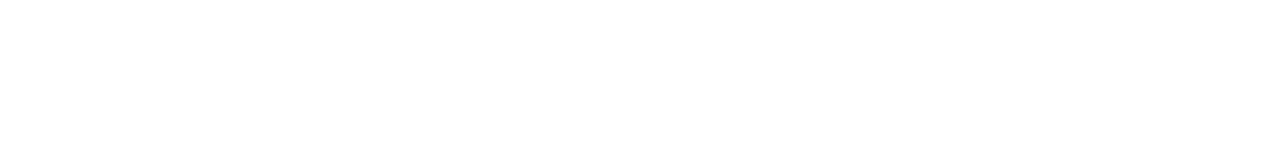
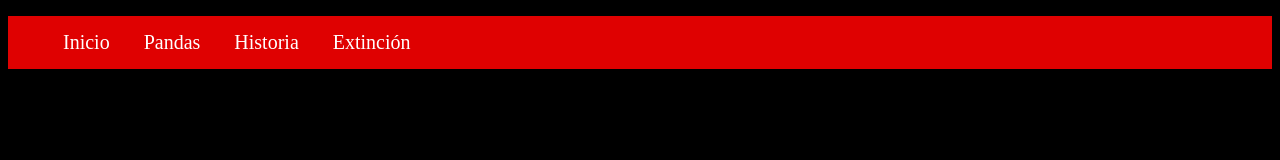
Before and after one commit to AmaliaRiveraC/display-ejercicio-pandas, a plain HTML site: page index.html in a window 1280 px wide. Drawn offline with Linux system fonts and the light colour scheme.

Commit message:
con barra nav

```diff
--- a/css/main.css
+++ b/css/main.css
@@ -0,0 +1,20 @@
+header {
+    background-color: #DF0101;
+}
+
+
+
+a {
+    color: white;
+    font-size: 20px;
+}
+
+li {
+    display: inline-block;
+    padding: 15px;
+    list-style: none;
+}
+
+body {
+    background-color: black;
+}
--- a/index.html
+++ b/index.html
@@ -6,7 +6,16 @@
         <link rel="stylesheet" href="css/main.css">
     </head>
     <body>
-        <nav></nav>
-        <script src="js/app.js"></script>
+        <header>
+            <nav>
+                <ol>
+                    <li><a>Inicio</a></li>
+                    <li><a>Pandas</a></li>
+                    <li><a>Historia</a></li>
+                    <li><a>Extinción</a></li>
+                </ol>
+
+            </nav>
+        </header>
     </body>
 </html>
```
